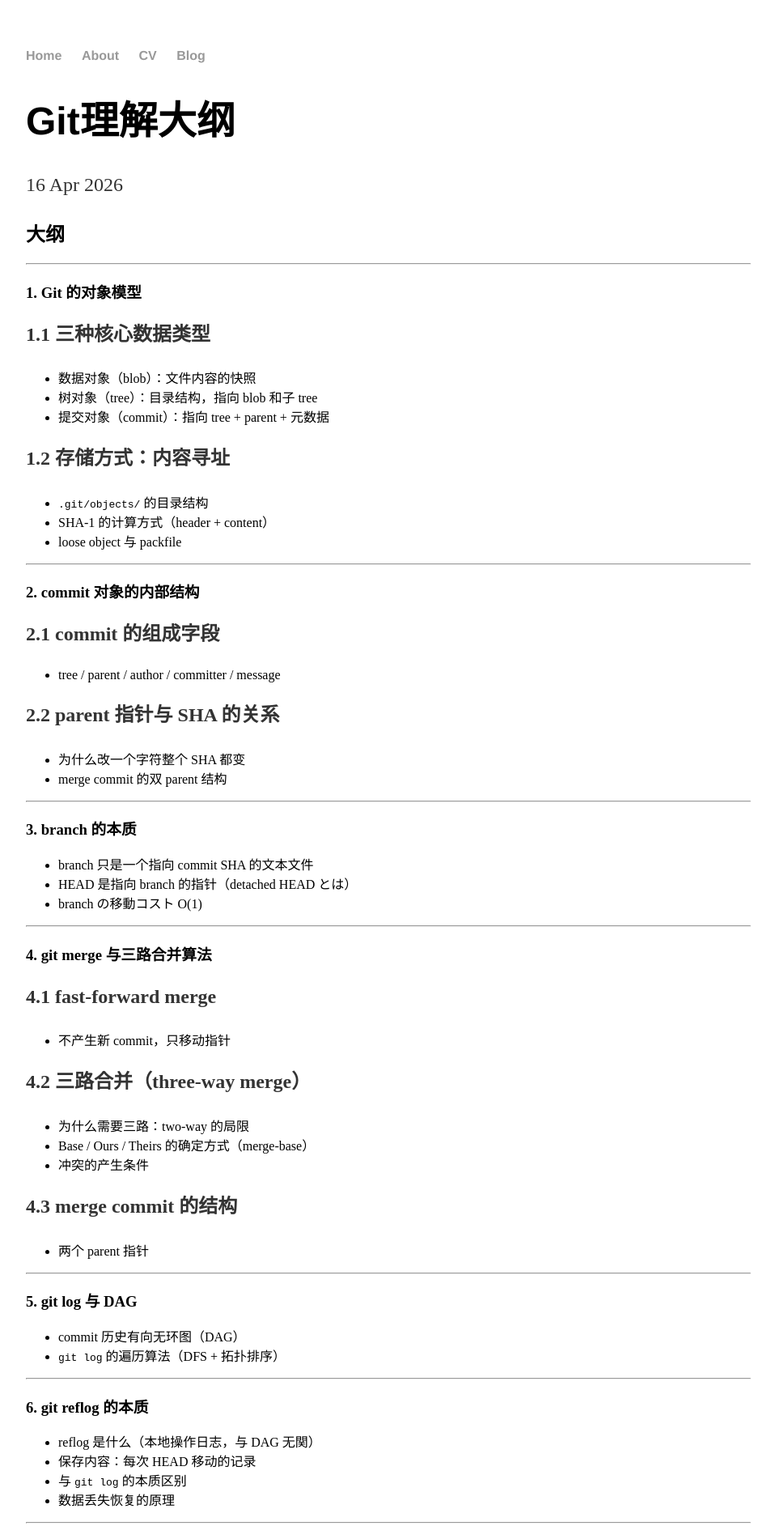
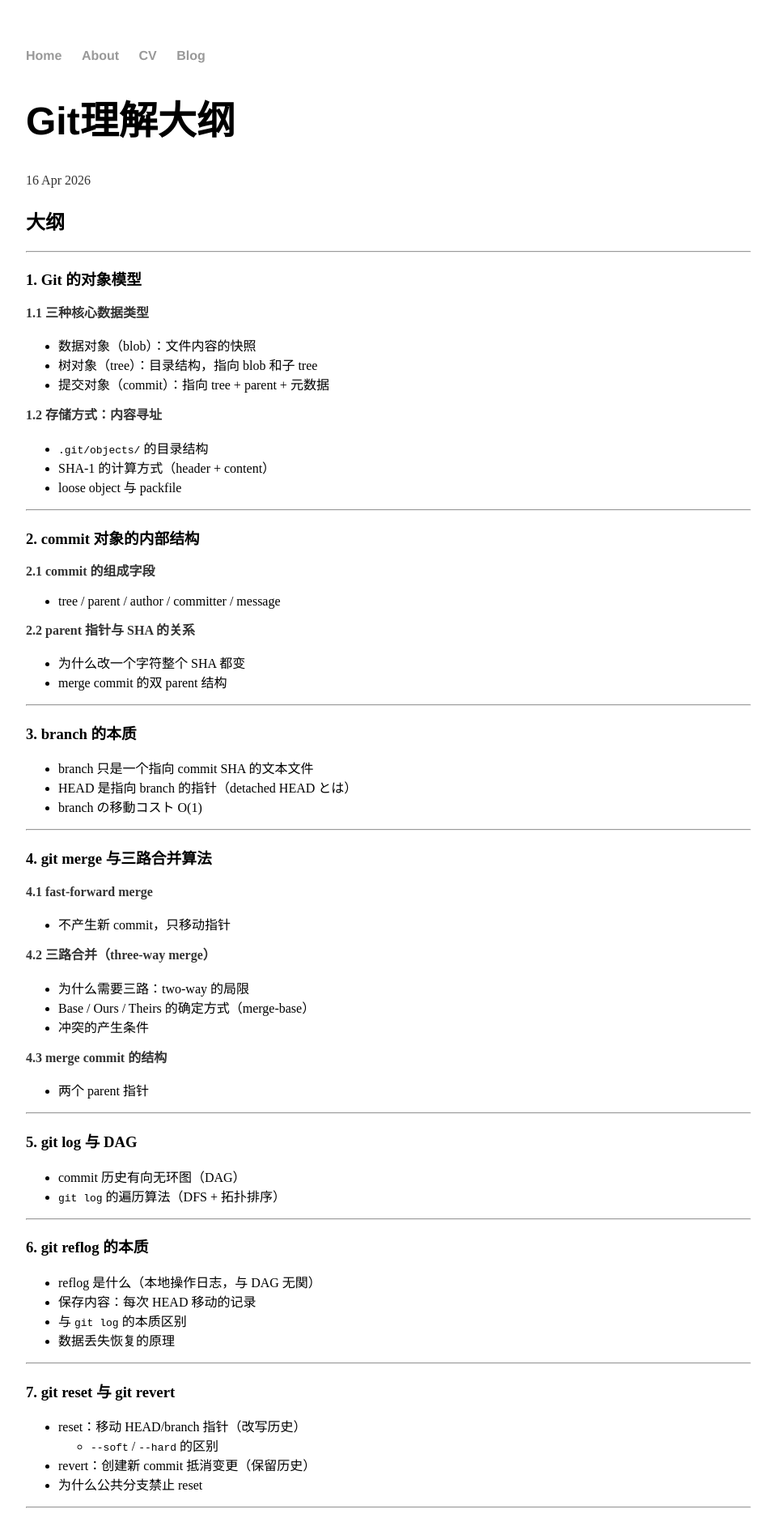
Before and after one commit to dutLyuyu/dutLyuyu.github.io, a Jekyll site: the page built from _posts/2026-04-16-git理解大纲.md, in a window 1280 px wide. Shown: the top 1885 px of the page at 81% size, without its empty margins (160-1119 px from the left). Built offline with Jekyll 4.4.1, drawn with Linux system fonts in a browser that asks for light colours; our own code applies the rules of GitHub Pages for plain Markdown files; some of the changed text lies outside the part shown.

Commit message:
style: Adjust font sizes for consistency in main.css

```diff
--- a/css/main.css
+++ b/css/main.css
@@ -24,7 +24,7 @@
     font-family:'Helvetica', 'Arial', 'Sans-Serif';
 }
 p {
-    font-size: 1.5em;
+    font-size: 1em;
     line-height: 1.4em;
     color: #333;
 }
@@ -35,7 +35,7 @@
 
 ul.posts {
     margin: 20px auto 40px;
-    font-size: 1.5em;
+    font-size: 1em;
 }
 
 ul.posts li {
```
Also changed, not shown: _posts/2026-04-16-git理解大纲.md (+1 -5 lines).
